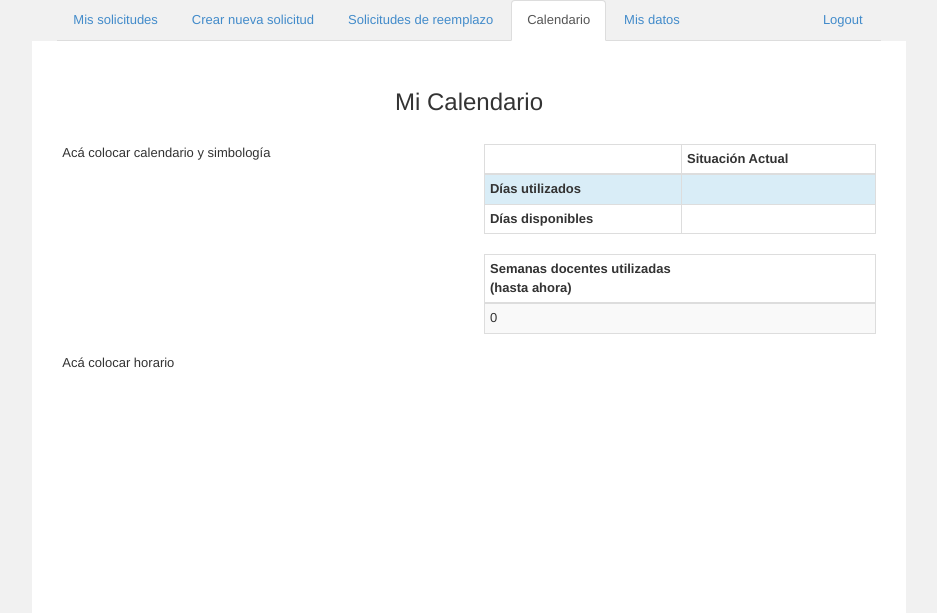
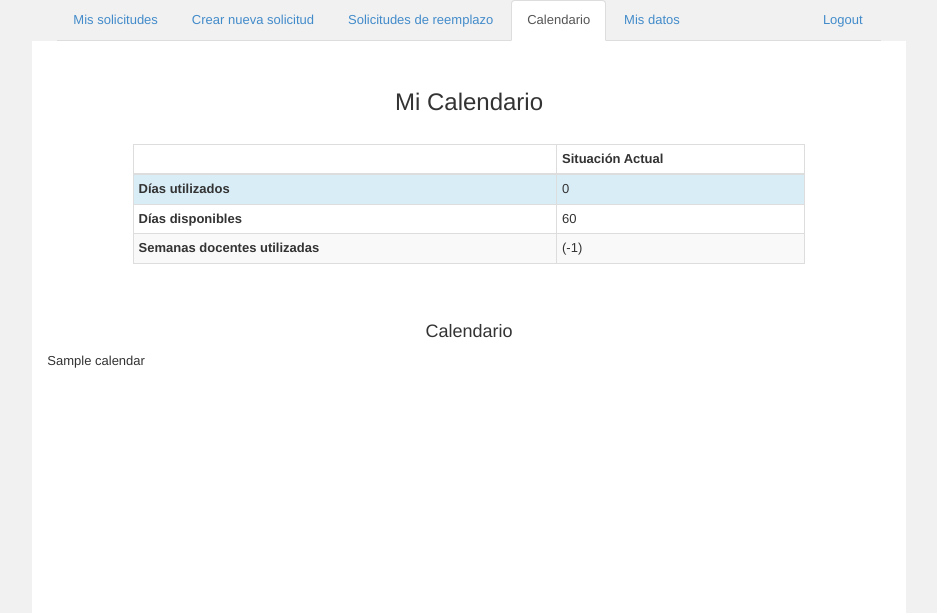
Before and after one commit to bkupfer/u-salidas, a Django app: template static/templates/Professor/teacher_calendar.html in a window 1280 px wide. Shown: the top 613 px of the page, without its empty margins (171-1108 px from the left). Run offline with Django 3.2, Linux system fonts and the light colour scheme; data comes from the database, SQL or seed files in the repository; tables that the repository leaves empty hold one stand-in row (values such as "Sample post"); the template is opened without the code that fills it: values that come from a table or form of the project are taken from there, most other values are stand-ins (such as "Sample title", 1, 10 or a date in 2020); parts of the project's set-up code (start-up, migrations or seed data) failed here and were passed over; some libraries are stand-ins or nearby versions.

Commit message:
avanzando en el calendario

```diff
--- a/salidas/models.py
+++ b/salidas/models.py
@@ -281,7 +281,7 @@ class State(models.Model):
 
 class InactivePeriod(models.Model):
     start_date = models.DateField()
-    end_date = models.DateField()  # blank=True, null=True
+    end_date   = models.DateField()  # blank=True, null=True
     description = models.TextField(blank=True, null=True)
 
 
@@ -329,4 +329,4 @@ class ReplacementType(models.Model):
 
 class admi(models.Model):
     user = models.CharField(max_length=20)
-    hash =models.CharField(max_length=100)
+    hash = models.CharField(max_length=100)
--- a/static/templates/Professor/teacher_calendar.html
+++ b/static/templates/Professor/teacher_calendar.html
@@ -44,10 +44,8 @@
 				<br>
 
 				<div class="row">
-					<div class="col-md-6">
-						Acá colocar calendario y simbología
-					</div>
-					<div class="col-md-6">
+					<!-- Situacion actual -->
+					<div class="col-md-10 col-md-offset-1">
 						<table class="table table-bordered table-hover table-condensed table-striped">
 							<thead>
 							<tr>
@@ -64,30 +62,21 @@
 								<td><strong>Días disponibles</strong></td>
 								<td>{{ teacher.get_avaliable_days }}</td>
 							</tr>
-							</tbody>
-						</table>
-
-						<table class="table table-bordered table-hover table-condensed table-striped">
-							<thead>
 							<tr>
-								<th>Semanas docentes utilizadas <br/> (hasta ahora)</th>
-							</tr>
-							</thead>
-							<tbody>
-							<tr>
-								<td>0</td>
+								<td><strong>Semanas docentes utilizadas</strong></td>
+								<td>(-1)</td>
 							</tr>
 							</tbody>
 						</table>
 					</div>
 				</div>
+				<br>
+
+				<!-- Calendario -->
 
 				<div class="row">
-					<div class="col-md-12">
-						Acá colocar horario
-					</div>
-
-
+					<h3>Calendario</h3>
+					{{ calendar }}
 				</div>
 			</div>
 		</div>
--- a/static/templates/Professor/teachers_applications.html
+++ b/static/templates/Professor/teachers_applications.html
@@ -64,7 +64,6 @@
 						</div>
 					</div>
 				{% endif %}
-
 
 				<ul class="nav nav-tabs" role="tablist">
 					<li class="active"><a href="#PA" role="tab" data-toggle="tab">Pendiente Aprobación</a></li>
@@ -240,8 +239,8 @@
 
 			</div>
 		</div>
+    </div>
 
-    </div>
 </div>
 </body>
 </html>
--- a/usalidas/urls.py
+++ b/usalidas/urls.py
@@ -44,7 +44,7 @@ urlpatterns = patterns('',
     url(r'^admin/', include(admin.site.urls)),
 
     # Debuging pages
-
+    url(r'^calendar', 'salidas.views.calendar', name='calendar')
 )
 
 if settings.DEBUG:
```
Also changed, not shown: salidas/calendar.py (+5 -5 lines), salidas/views.py (+30 -26 lines). Lines whose indentation alone changed are shown as unchanged.
